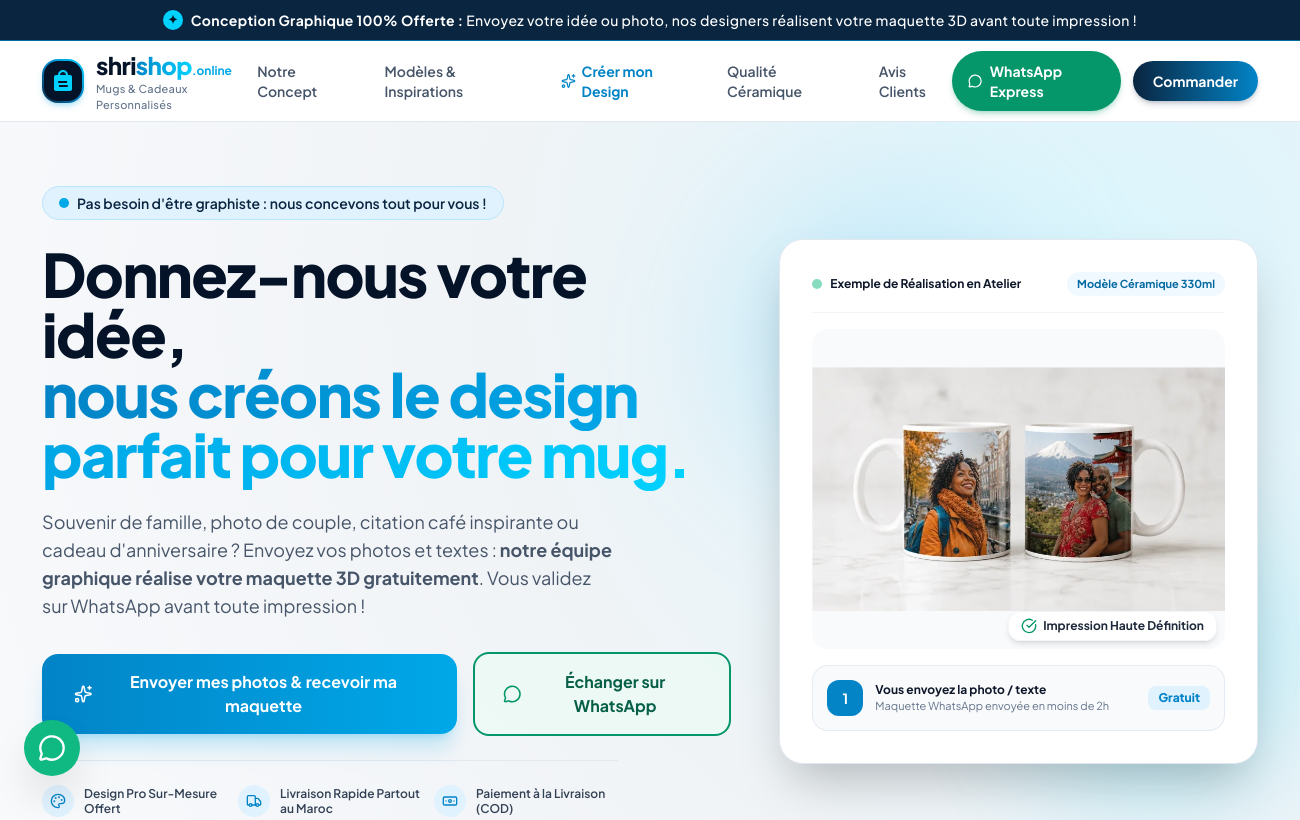
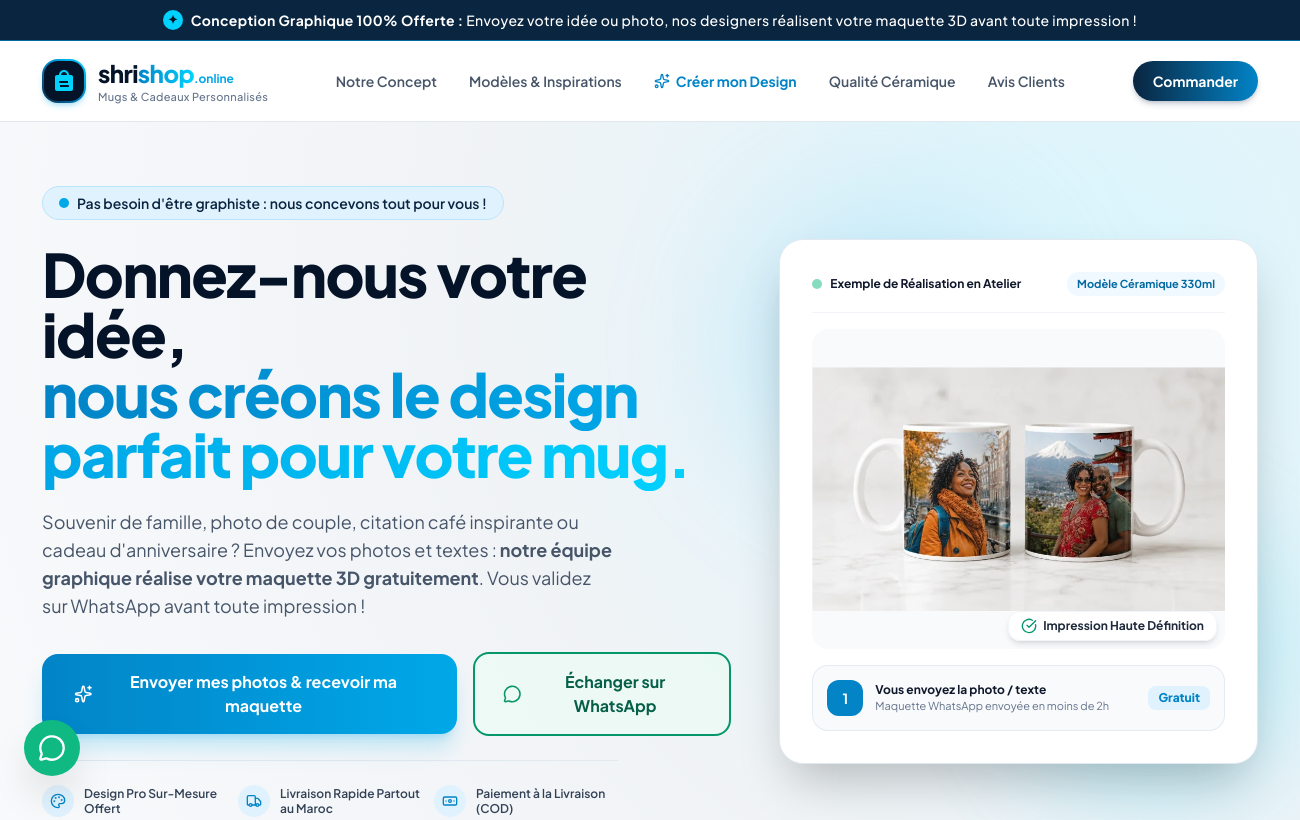
Before and after one commit to AEgunz/nafas-landingpage, an Electron app: page mugs.html in a window 1300 px wide. Shown: the top 820 px of the page. Drawn offline with nearby package versions, Linux system fonts and the light colour scheme; a web font is replaced by a local one.

Commit message:
Remove WhatsApp button from header navbar

```diff
--- a/mugs.html
+++ b/mugs.html
@@ -124,13 +124,7 @@
 
       <!-- Action Buttons -->
       <div class="flex items-center gap-3">
-        <a href="https://wa.me/212600000000?text=Bonjour%20shrishop.online!%20Je%20souhaite%20cr%C3%A9er%20un%20mug%20personnalis%C3%A9%20avec%20mes%20photos" target="_blank" class="inline-flex items-center gap-2 text-xs sm:text-sm font-bold px-4 py-2.5 rounded-full bg-emerald-600 hover:bg-emerald-700 text-white shadow-md shadow-emerald-600/25 transition-all">
-          <i data-lucide="message-circle" class="w-4 h-4"></i>
-          <span class="hidden sm:inline">WhatsApp Express</span>
-          <span class="sm:hidden">WhatsApp</span>
-        </a>
-
-        <a href="#formulaire-commande" class="hidden lg:inline-flex items-center justify-center px-5 py-2.5 rounded-full bg-gradient-to-r from-brand-800 to-brand-600 hover:from-brand-900 hover:to-brand-700 text-white text-xs sm:text-sm font-bold shadow-md shadow-brand-800/20 transition-all">
+        <a href="#formulaire-commande" class="inline-flex items-center justify-center px-5 py-2.5 rounded-full bg-gradient-to-r from-brand-800 to-brand-600 hover:from-brand-900 hover:to-brand-700 text-white text-xs sm:text-sm font-bold shadow-md shadow-brand-800/20 transition-all">
           Commander
         </a>
 
```
Also changed, not shown: public/mugs.html (+1 -7 lines).
